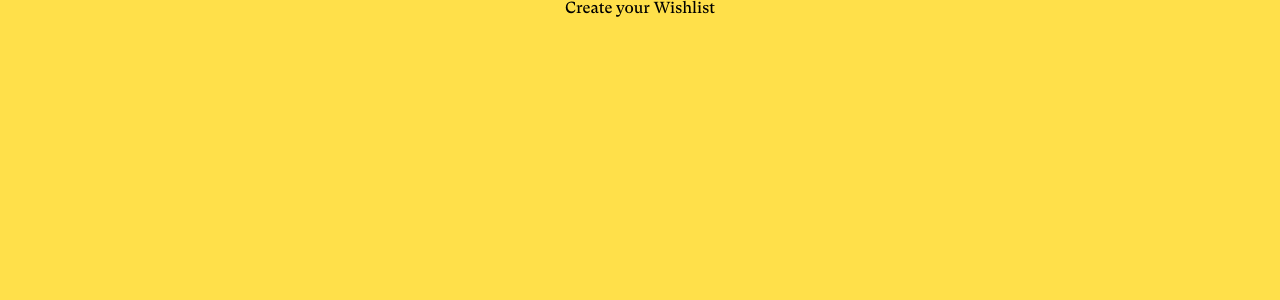
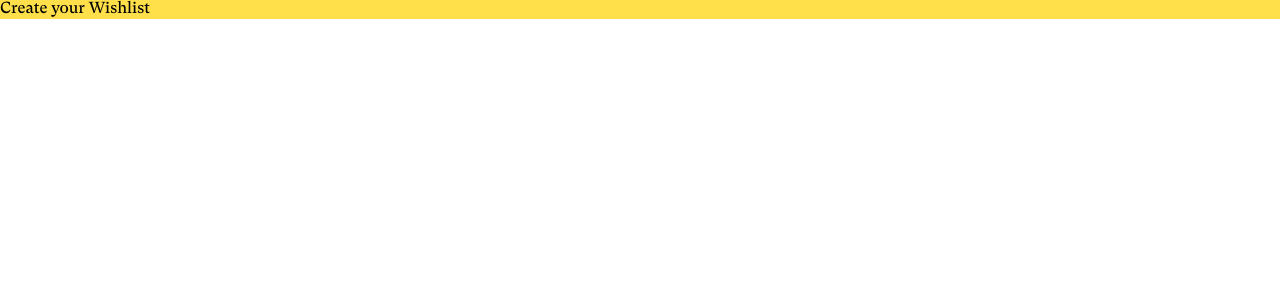
Before and after one commit to mrtoluadesina/promise-card, a React (Create React App) app: page / in a window 1280 px wide. Shown: the top 300 px of the page. Built offline with nearby package versions, Linux system fonts and the light colour scheme.

Commit message:
add app own styles

```diff
--- a/src/App.scss
+++ b/src/App.scss
@@ -1,8 +1,10 @@
 @import "./variables";
 
-.main {
-  display: flex;
-  flex-direction: column;
-  align-items: center;
-  height: 100vh;
+html,
+body {
+  margin: 0;
+  padding: 0;
+  box-sizing: border-box;
+  width: 100%;
+  height: 100%;
 }
```
